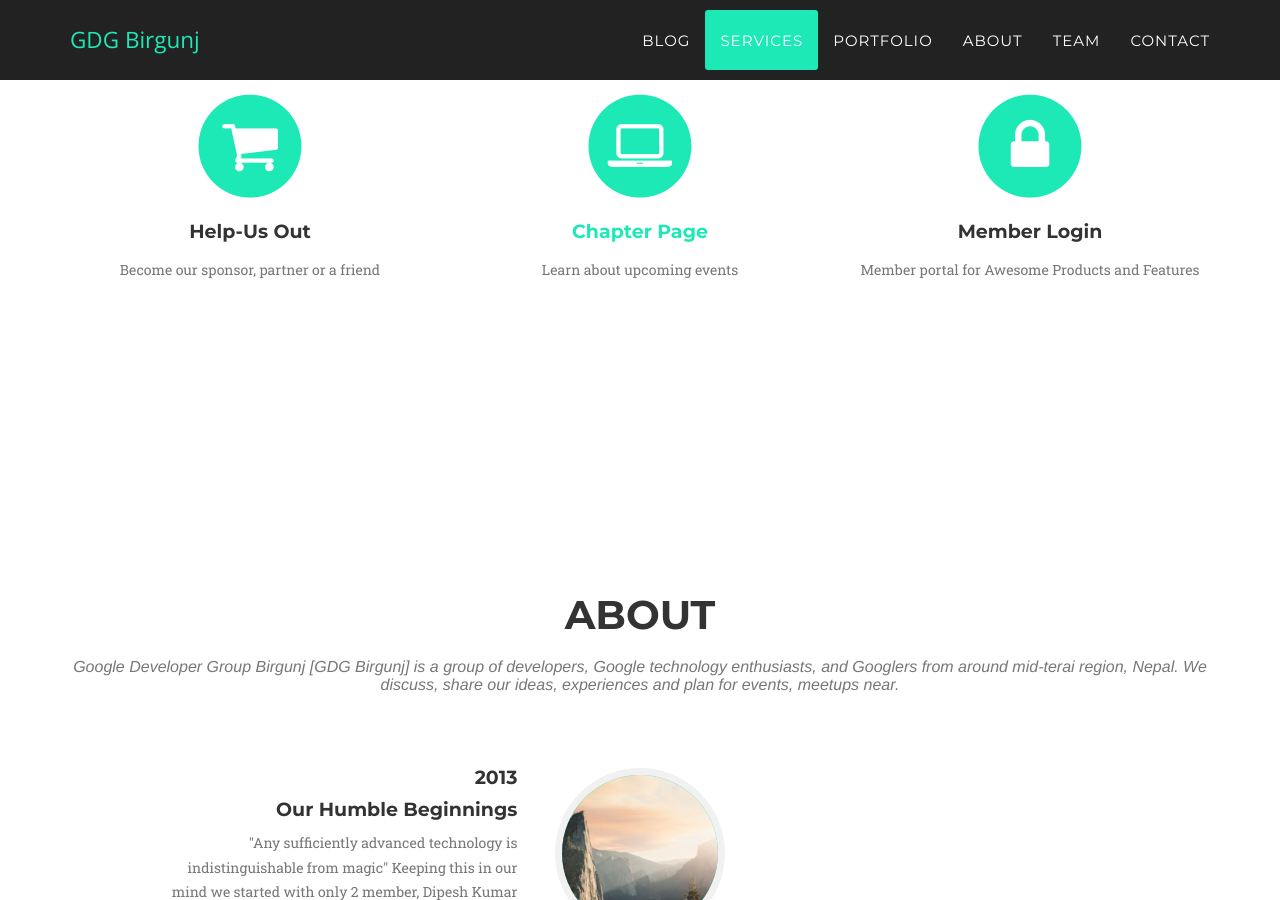
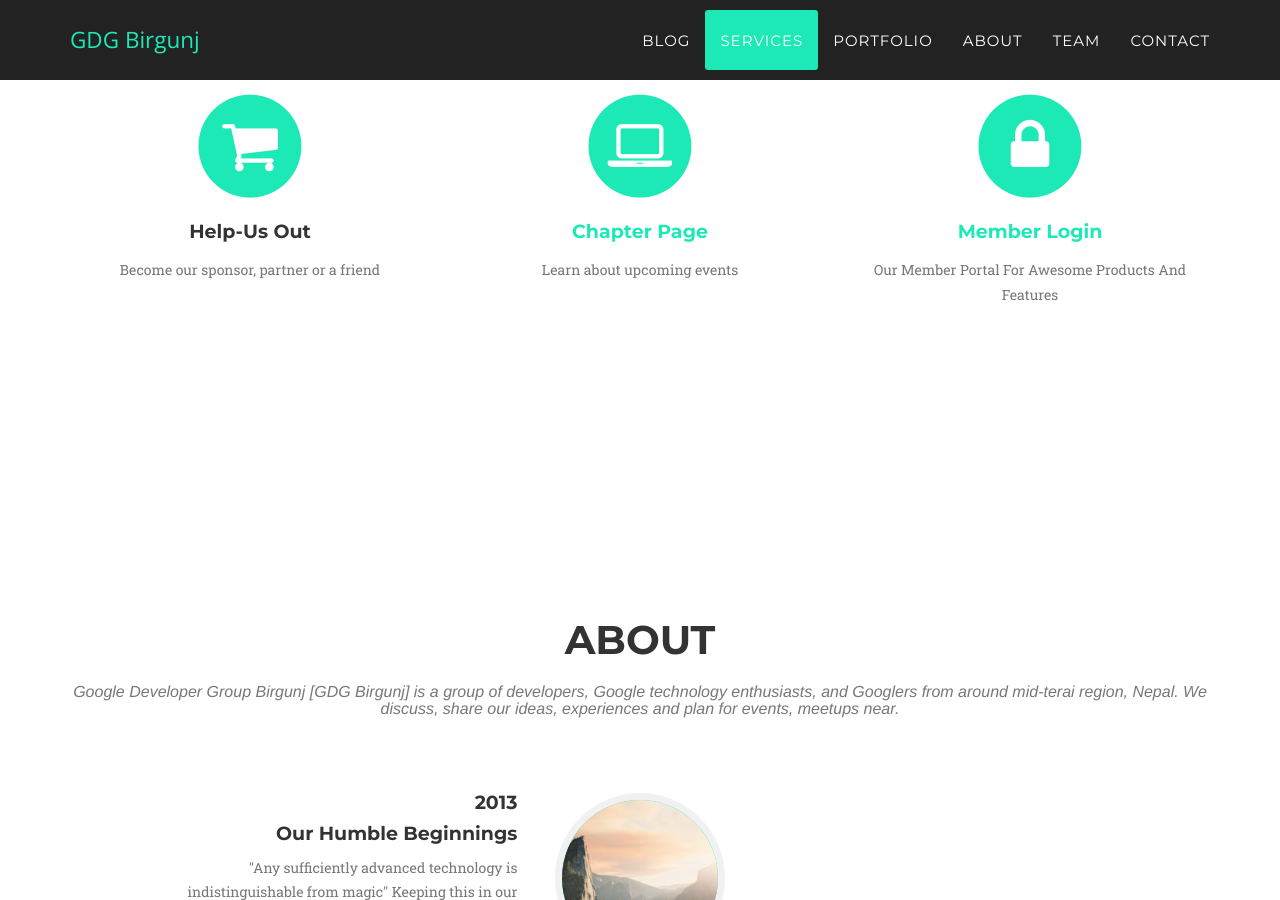
Before and after one commit to gdgbirgunj/gdgbirgunj.org, a Jekyll site: the page built from index.html, in a window 1280 px wide and 900 px high, scrolled down 1058 px. Built offline with Jekyll 4.4.1, drawn with Linux system fonts in a browser that asks for light colours; some web fonts are replaced.

Commit message:
added clients

```diff
--- a/_includes/services.html
+++ b/_includes/services.html
@@ -29,8 +29,8 @@
                         <i class="fa fa-circle fa-stack-2x text-primary"></i>
                         <i class="fa fa-lock fa-stack-1x fa-inverse"></i>
                     </span>
-                    <h4 class="service-heading">Member Login</h4>
-                    <p class="text-muted">Member portal for Awesome Products and Features</p>
+                    <h4 class="service-heading"><a href="https://mail.google.com/a/gdgbirgunj.org/" target="_blank">Member Login</a></h4>
+                    <p class="text-muted">Our Member Portal For Awesome Products And Features</p>
                 </div>
 
 
```
